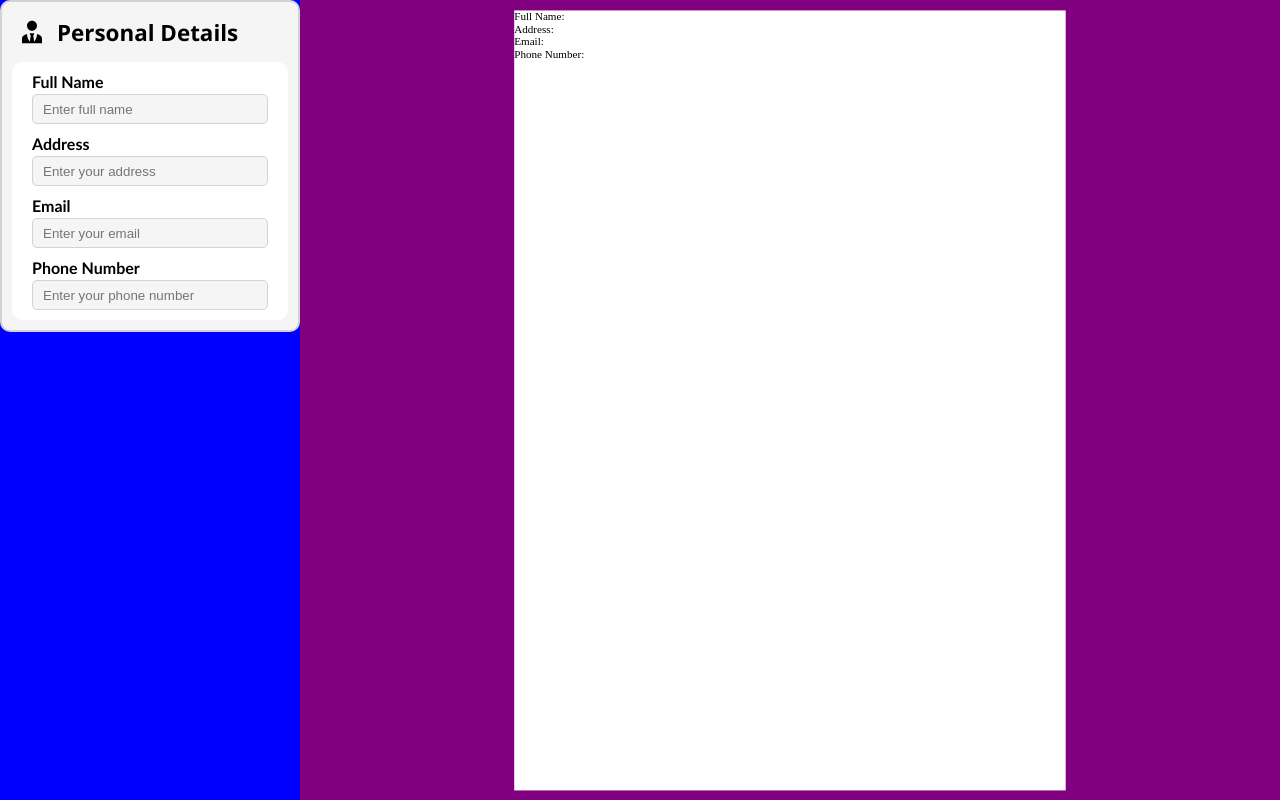
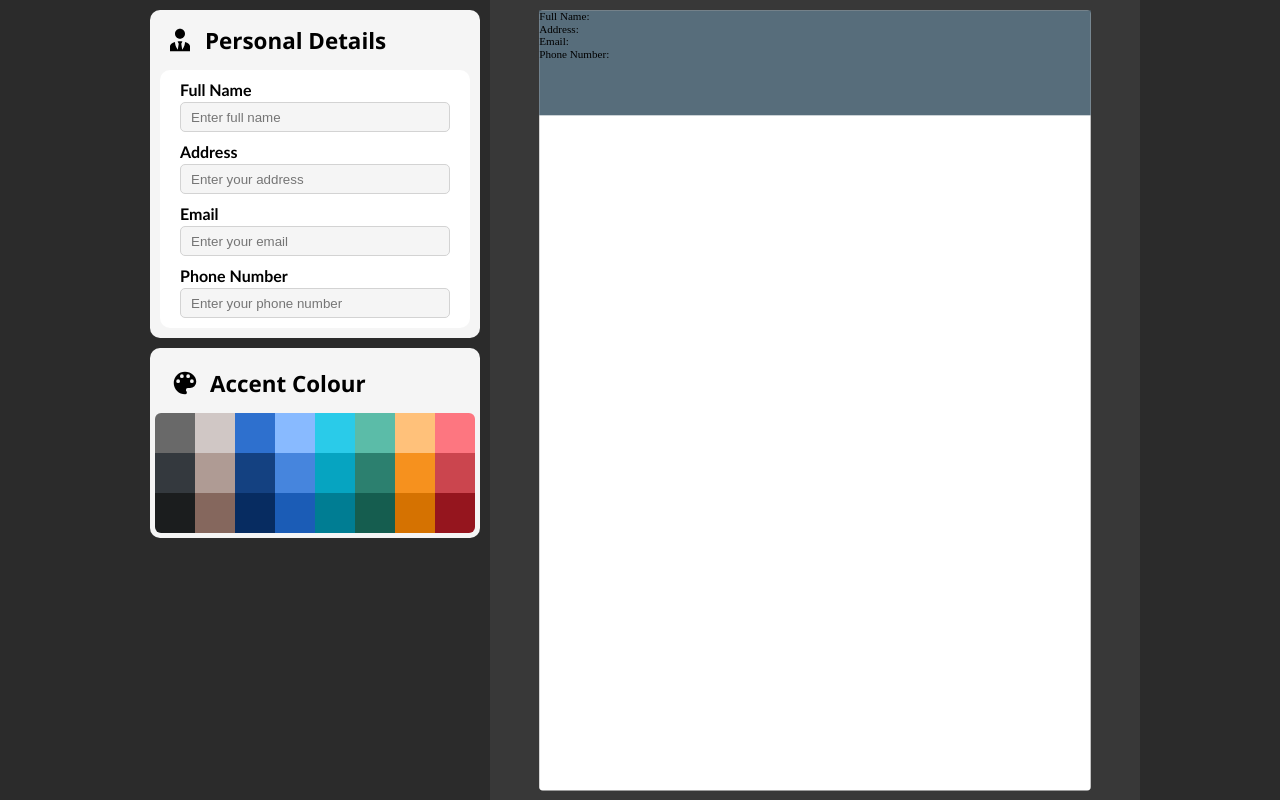
Before and after one commit to ryanmillard/odin-cv-builder, a React app: page / in a window 1280 px wide. Built offline with nearby package versions, Linux system fonts and the light colour scheme; the HTML template or start-up script is replaced by a standard one.

Commit message:
New background colours and accent colour picker menu

```diff
--- a/src/App.jsx
+++ b/src/App.jsx
@@ -4,6 +4,7 @@ import { useState } from 'react';
 import './styles/main.scss';
 import DropdownSection from './components/DropdownSection/dropdown-section.jsx';
 import CVPreview from './components/CVPreview/cv-preview.jsx';
+import AccentColourPicker from './components/AccentColourPicker/accent-picker.jsx';
 
 import { mdiAccountTie, mdiSchool, mdiBriefcase } from '@mdi/js';
 
@@ -60,8 +61,8 @@ function App() {
   }
 
   return (
-    <>
-      <div className="app-layout">
+    <div className="app-wrapper">
+      <div className="app-container">
         <div className="cv-details-input">
           <DropdownSection
             name="Personal Details"
@@ -70,6 +71,7 @@ function App() {
             form={templateData[0]}
             valueChanged={itemValueChanged}
           />
+          <AccentColourPicker/>
           {/* <DropdownSection
             name="Education"
             icon={mdiSchool}
@@ -83,7 +85,7 @@ function App() {
           <CVPreview CVData={CVData}/>
         </div>
       </div>
-    </>
+    </div>
   )
 }
 
--- /dev/null
+++ b/src/components/AccentChanger/accent-changer.jsx
@@ -0,0 +1,15 @@
+import Icon from '@mdi/react';
+import { mdiCheckBold } from '@mdi/js';
+import './accent-changer.scss';
+
+function AccentChanger({ colour, isSelected, colourID, changeColour }) {
+  return (
+    <div
+      className="accent-changer"
+      style={{backgroundColor: colour}}
+      onClick={() => changeColour(colourID)}
+    >{isSelected && <Icon path={mdiCheckBold} size={"25px"} color={"#fff"}/>}</div>
+  )
+}
+
+export default AccentChanger;
--- /dev/null
+++ b/src/components/AccentChanger/accent-changer.scss
@@ -0,0 +1,8 @@
+.accent-changer {
+  width: 40px;
+  height: 40px;
+
+  display: flex;
+  align-items: center;
+  justify-content: center;
+}
--- /dev/null
+++ b/src/components/AccentColourPicker/accent-picker.jsx
@@ -0,0 +1,65 @@
+import { useState } from 'react';
+import Icon from '@mdi/react';
+import { mdiPalette } from '@mdi/js';
+
+import './accent-picker.scss';
+
+import AccentChanger from '../AccentChanger/accent-changer.jsx';
+
+const columns = [
+  ['rgb(105,105,105)', 'rgb(52,57,62)', 'rgb(27,29,30)'],
+  ['rgb(208,199,197)', 'rgb(175,155,148)', 'rgb(133,103,93)'],
+  ['rgb(46,112,206)', 'rgb(20,65,129)', 'rgb(7,44,97)'],
+  ['rgb(136,186,255)', 'rgb(70,133,221)', 'rgb(27,92,182)'],
+  ['rgb(42,203,233)', 'rgb(6,164,193)', 'rgb(0,125,147)'],
+  ['rgb(91,188,168)', 'rgb(44,128,111)', 'rgb(21,93,79)'],
+  ['rgb(255,193,122)', 'rgb(246,145,30)', 'rgb(213,114,1)'],
+  ['rgb(253,118,128)', 'rgb(203,69,78)', 'rgb(149,21,30)']
+];
+
+function AccentColourPicker() {
+  const [selectedID, setSelectedID] = useState(null);
+
+  function changeColour(colourID) {
+    console.log(`Chaning ID ${selectedID}, ${colourID}`)
+    const x = colourID[0];
+    const y = colourID[1];
+    const colour = columns[x][y];
+    document.documentElement.style.setProperty("--accent-colour", colour);
+
+    setSelectedID(colourID);
+  }
+
+  return (
+    <div className="accent-picker-container">
+      <div className="dropdown-header">
+        <span className='dropdown-name'><Icon path={mdiPalette} size={'30px'}/> Accent Colour</span>
+      </div>
+      <div style={{
+        display: "flex",
+        borderRadius: "6px",
+        overflow: "hidden"
+      }}>
+        {columns.map((column, columnIndex) => {
+          return <div style={{
+            display: "flex",
+            flexDirection: "column",
+          }}>
+            {column.map((colour, colourIndex) => {
+              const colourID = `${columnIndex}${colourIndex}`;
+              const isSelected = colourID === selectedID;
+              return <AccentChanger
+                colour={colour}
+                isSelected={isSelected}
+                colourID={colourID}
+                changeColour={changeColour}
+              />
+            })}
+          </div>
+        })}
+      </div>
+    </div>
+  )
+}
+
+export default AccentColourPicker;
--- /dev/null
+++ b/src/components/AccentColourPicker/accent-picker.scss
@@ -0,0 +1,5 @@
+.accent-picker-container {
+  background-color: whitesmoke;
+  border-radius: 10px;
+  padding: 5px;
+}
--- a/src/components/CVPreview/cv-preview.jsx
+++ b/src/components/CVPreview/cv-preview.jsx
@@ -34,9 +34,12 @@ function CVPreview({ CVData }) {
       transform: `scale(${scale})`,
       transformOrigin: `center center`
     }}>
+      <div className="cv-header">
+        {CVData[0].items[0].value}
       {CVData[0].items.map(item => {
         return <div>{item.name}: {item.value}</div>
       })}
+      </div>
     </div>
   )
 }
--- a/src/components/CVPreview/cv-preview.scss
+++ b/src/components/CVPreview/cv-preview.scss
@@ -1,7 +1,53 @@
 .cv-container {
   background-color: white;
+  border-radius: 5px;
+
+  // A4 Page Size
   width: 21.0cm;
   height: 29.7cm;
   aspect-ratio: 21/29.7;
+
   user-select: none;
 }
+
+.cv-header {
+  background-color: var(--accent-colour);
+  width: 100%;
+  height: 4cm;
+  // overflow: hidden;
+}
+
+// main colour - rgb(74,74,74)
+// default accent colour - rgb(87,109,123)
+
+// row 1:1 - rgb(105,105,105)
+// row 1:2 - rgb(52,57,62)
+// row 1:3 - rgb(27,29,30)
+
+// row 2:1 - rgb(208,199,197)
+// row 2:2 - rgb(175,155,148)
+// row 2:3 - rgb(133,103,93)
+
+// row 3:1 - rgb(46,112,206)
+// row 3:2 - rgb(20,65,129)
+// row 3:3 - rgb(7,44,97)
+
+// row 4:1 - rgb(136,186,255)
+// row 4:2 - rgb(70,133,221)
+// row 4:3 - rgb(27,92,182)
+
+// row 5:1 - rgb(42,203,233)
+// row 5:2 - rgb(6,164,193)
+// row 5:3 - rgb(0,125,147)
+
+// row 6:1 - rgb(91,188,168)
+// row 6:2 - rgb(44,128,111)
+// row 6:3 - rgb(21,93,79)
+
+// row 7:1 - rgb(255,193,122)
+// row 7:2 - rgb(246,145,30)
+// row 7:3 - rgb(213,114,1)
+
+// row 8:1 - rgb(253,118,128)
+// row 8:2 - rgb(203,69,78)
+// row 8:3 - rgb(149,21,30)
--- a/src/components/DropdownSection/dropdown-section.scss
+++ b/src/components/DropdownSection/dropdown-section.scss
@@ -1,7 +1,7 @@
 .dropdown-container {
   background-color: whitesmoke;
   border-radius: 10px;
-  border: 2px solid lightgray;
+  // border: 2px solid lightgray;
   // box-shadow: 2px 2px 5px lightgray;
   height: auto;
 }
--- a/src/styles/main.scss
+++ b/src/styles/main.scss
@@ -1,17 +1,31 @@
+:root {
+  --main-colour: rgb(74,74,74);
+  --accent-colour: rgb(87,109,123);
+}
+
 body {
   margin: 0;
+  background-color: rgb(43,43,43);
 }
 
-.app-layout {
+.app-wrapper {
+  height: 100vh;
+  width: 100vw;
+  display: flex;
+  align-items: center;
+  justify-content: center;
+}
+
+.app-container {
   height: 100vh;
   width: 100vw;
   // overflow: hidden;
 
   display: grid;
-  grid-template-columns: 300px 1fr;
+  grid-template-columns: 350px 1fr;
   grid-template-rows: 100vh;
-
-  background-color: blue;
+  // background-color: blue;
+  max-width: 1000px;
 }
 
 .cv-details-input {
@@ -20,12 +34,14 @@ body {
   display: flex;
   flex-direction: column;
   gap: 10px;
+  padding: 10px;
+  // background-color: red;
 }
 
 .cv-wrapper {
-  background-color: purple;
   overflow: hidden;
   display: flex;
   align-items: center;
   justify-content: center;
+  background-color: rgb(56,56,56);
 }
```
